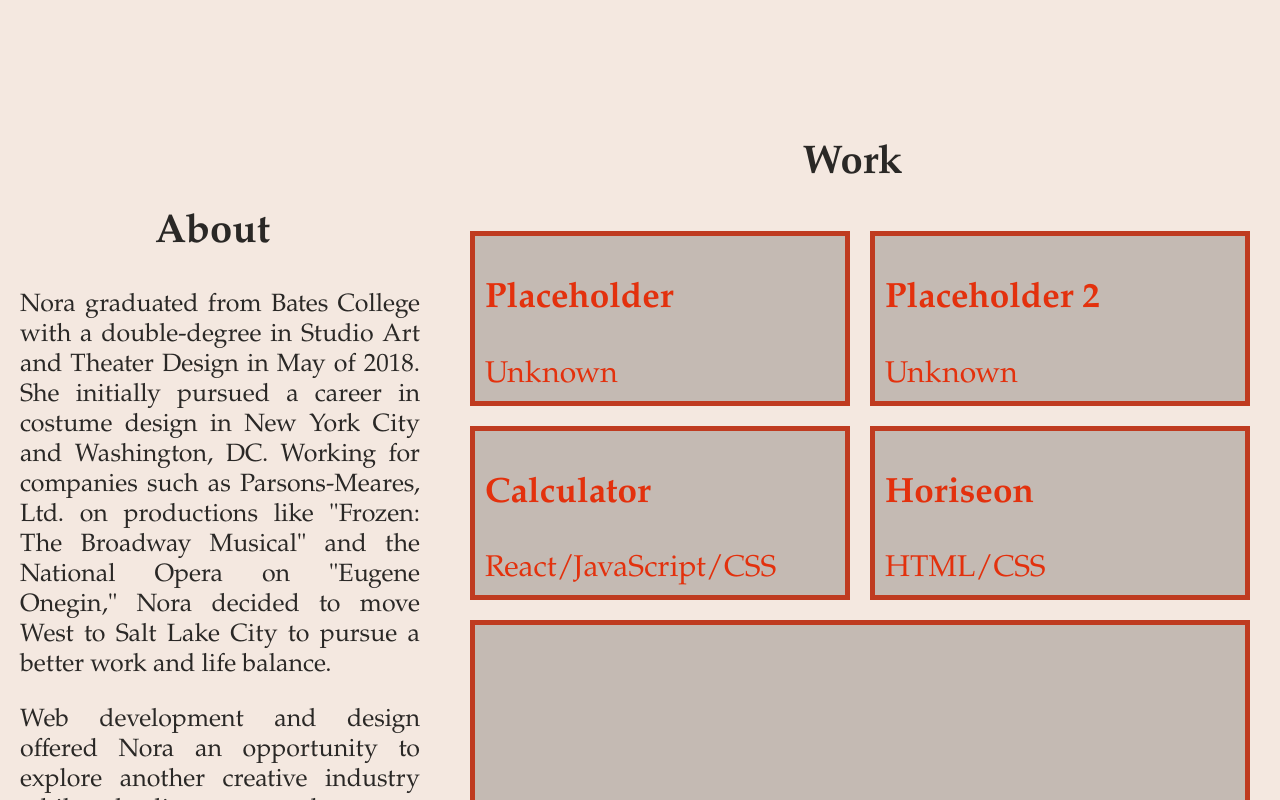
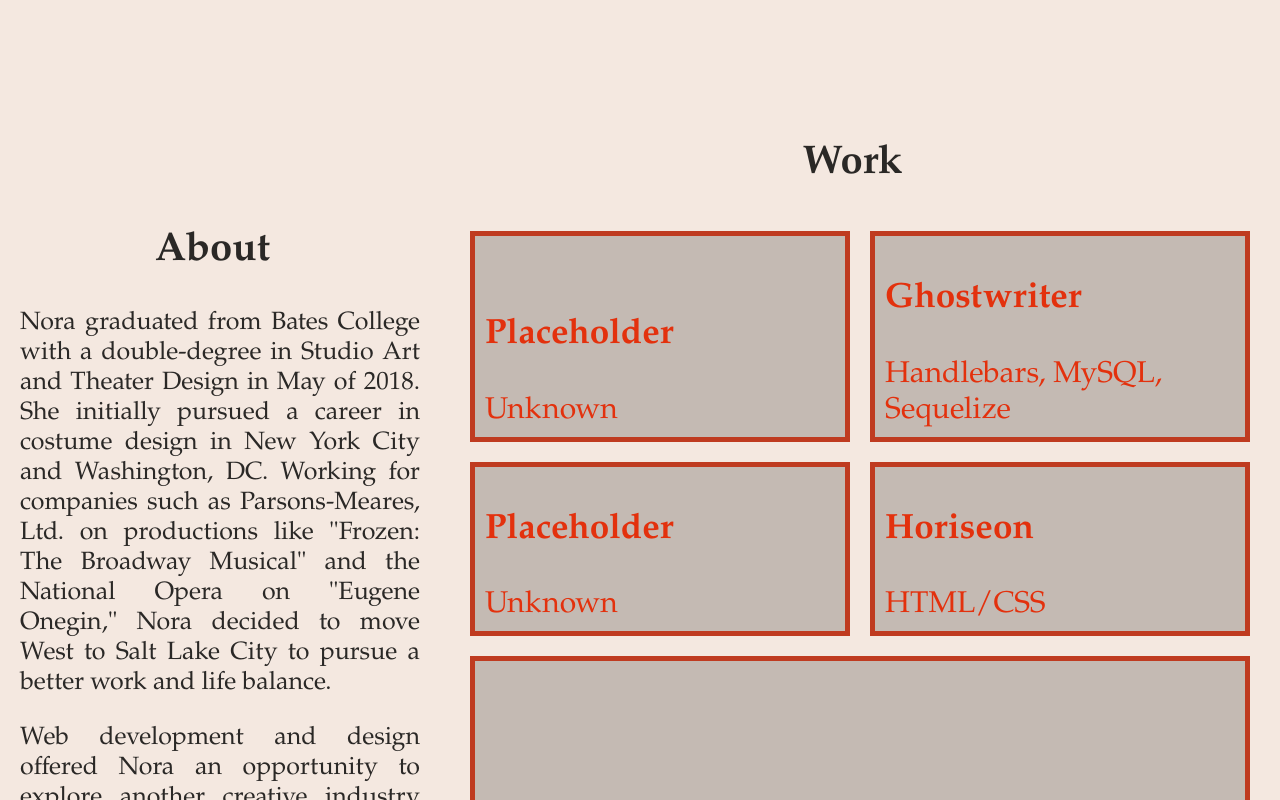
Before and after one commit to ndahlberg95/portfolio, a plain HTML site: page index.html in a window 1280 px wide. Shown: the part 647-1447 px from the top of the page. Drawn offline with Linux system fonts and the light colour scheme.

Commit message:
add group project 2

```diff
--- a/index.html
+++ b/index.html
@@ -49,28 +49,28 @@
                 </div>
                 </a>
 
+                <a href="https://desolate-harbor-29412.herokuapp.com/" class="flex-item ghostwriter">
+                <div>
+                    <h3>Ghostwriter</h3>
+                    <span>Handlebars, MySQL, Sequelize</span>
+                </div>
+                </a>
+
                 <a href="#" class="flex-item placeholder-2">
                 <div>
-                    <h3>Placeholder 2</h3>
+                    <h3>Placeholder</h3>
                     <span>Unknown</span>
                 </div>
                 </a>
 
-                <a href="#" class="flex-item react-calc">
-                <div>
-                    <h3>Calculator</h3>
-                    <span>React/JavaScript/CSS</span>
-                </div>
-                </a>
-
-                <a href="#" class="flex-item horiseon">
+                <a href="https://ndahlberg95.github.io/Horiseon/" class="flex-item horiseon">
                 <div>
                     <h3>Horiseon</h3>
                     <span>HTML/CSS</span>
                 </div>
                 </a>
 
-                <a href="#" class="flex-item run-buddy">
+                <a href="https://lernantino.github.io/run-buddy/" class="flex-item run-buddy">
                 <div>
                     <h3>Run Buddy</h3>
                     <span>HTML/CSS</span>
```
